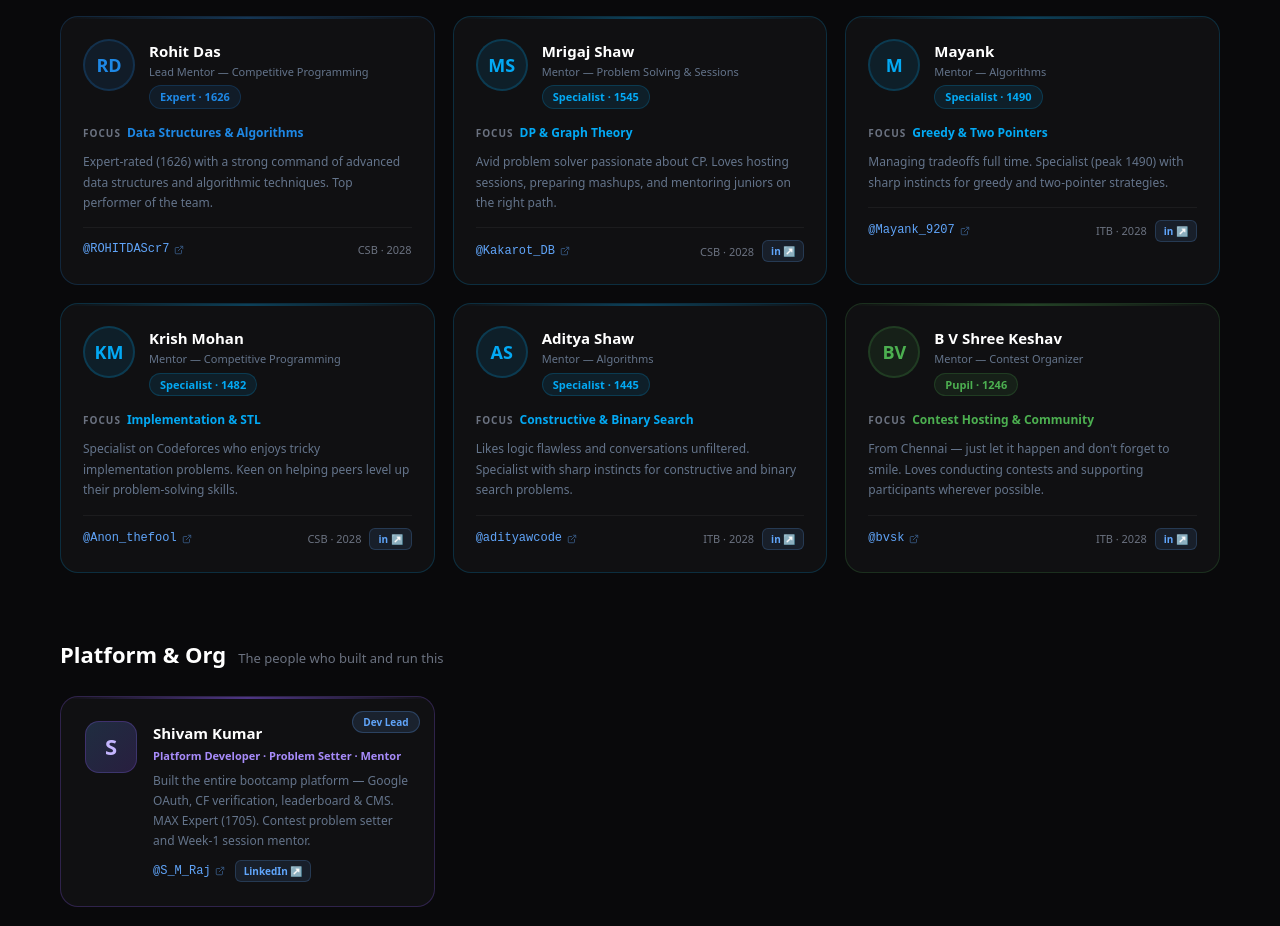
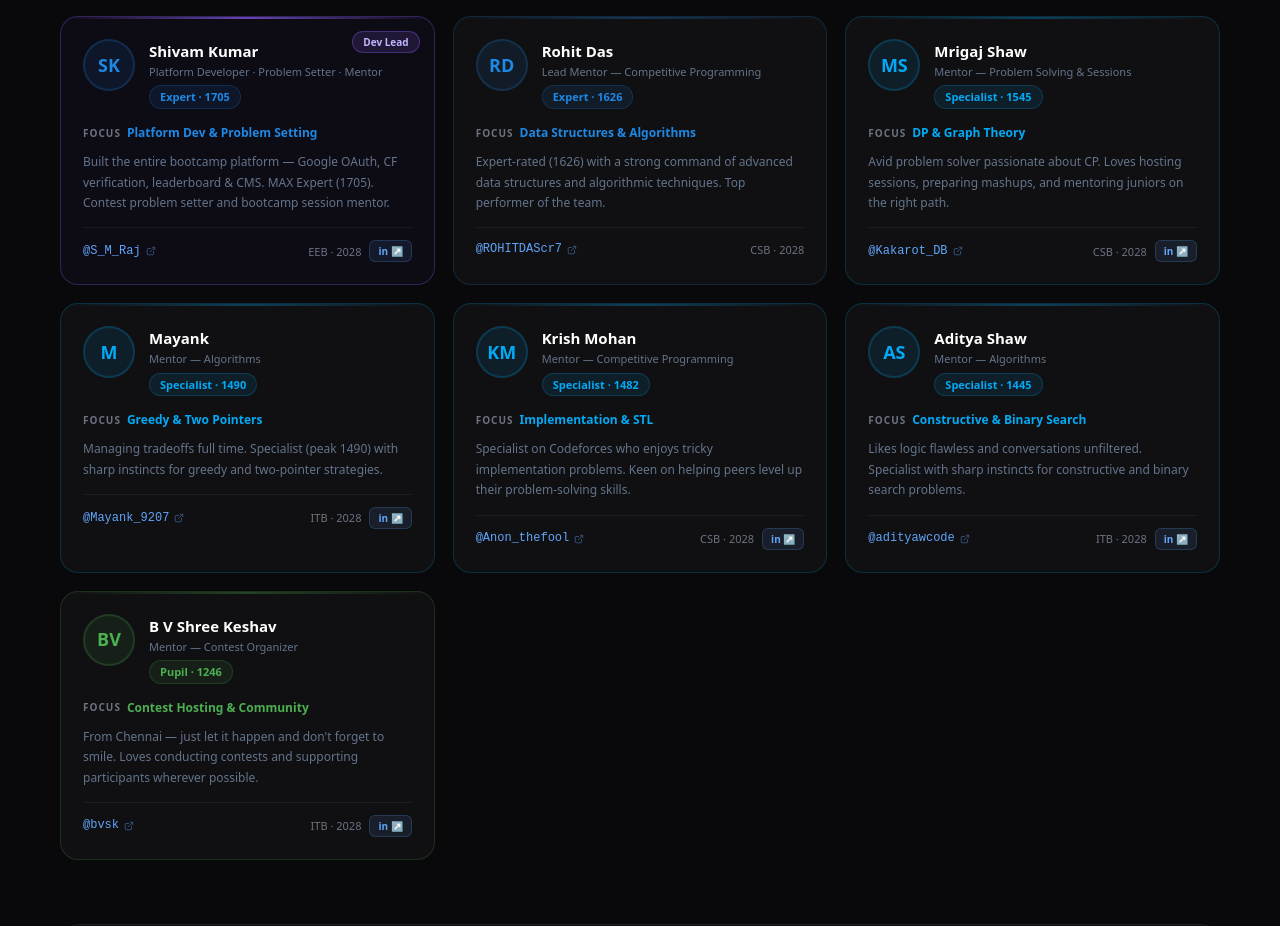
Before and after one commit to shivam-smraj/CodeIIEST-Summer-Bootcamp, a Next.js app: page /team in a window 1280 px wide. Shown: the part 680-1606 px from the top of the page. Built offline with nearby package versions, Linux system fonts and the light colour scheme; no server answers.

Commit message:
feat: add Shivam to Mentors & Team, remove Platform & Org section

```diff
--- a/src/app/team/page.tsx
+++ b/src/app/team/page.tsx
@@ -12,7 +12,21 @@ const MENTORS: {
   name: string; role: string; cfHandle: string; cfRating: number;
   cfRank: string; department: string; batch: number;
   linkedin?: string; image?: string; bio: string; speciality: string;
+  isDevLead?: boolean;
 }[] = [
+    {
+      name: 'Shivam Kumar',
+      role: 'Platform Developer · Problem Setter · Mentor',
+      cfHandle: 'S_M_Raj',
+      cfRating: 1705,
+      cfRank: 'expert',
+      department: 'EEB',
+      batch: 2028,
+      bio: 'Built the entire bootcamp platform — Google OAuth, CF verification, leaderboard & CMS. MAX Expert (1705). Contest problem setter and bootcamp session mentor.',
+      speciality: 'Platform Dev & Problem Setting',
+      linkedin: 'https://www.linkedin.com/in/smraj0198/',
+      isDevLead: true,
+    },
     {
       name: 'Rohit Das',
       role: 'Lead Mentor — Competitive Programming',
@@ -86,27 +100,13 @@ const MENTORS: {
     },
   ];
 
-const ORGANIZERS = [
-  {
-    name: 'Shivam Kumar',
-    role: 'Platform Developer · Problem Setter · Mentor',
-    cfHandle: 'S_M_Raj',
-    cfRating: 1705,
-    department: 'EEB',
-    batch: 2028,
-    bio: 'Built the entire bootcamp platform — Google OAuth, CF verification, leaderboard & CMS. MAX Expert (1705). Contest problem setter and Week-1 session mentor.',
-    linkedin: 'https://www.linkedin.com/in/smraj0198/',
-    isDevLead: true,
-  },
-];
-
 const RANK_COLORS: Record<string, { text: string; bg: string; border: string }> = {
-  newbie:             { text: '#9e9e9e', bg: 'rgba(158,158,158,0.10)', border: 'rgba(158,158,158,0.20)' },
-  pupil:              { text: '#4caf50', bg: 'rgba(76,175,80,0.10)',   border: 'rgba(76,175,80,0.20)'   },
-  specialist:         { text: '#03a9f4', bg: 'rgba(3,169,244,0.10)',   border: 'rgba(3,169,244,0.20)'   },
-  expert:             { text: '#1e88e5', bg: 'rgba(30,136,229,0.10)',  border: 'rgba(30,136,229,0.20)'  },
-  'candidate master': { text: '#aa00ff', bg: 'rgba(170,0,255,0.10)',   border: 'rgba(170,0,255,0.20)'   },
-  master:             { text: '#ff6d00', bg: 'rgba(255,109,0,0.10)',   border: 'rgba(255,109,0,0.20)'   },
+  newbie: { text: '#9e9e9e', bg: 'rgba(158,158,158,0.10)', border: 'rgba(158,158,158,0.20)' },
+  pupil: { text: '#4caf50', bg: 'rgba(76,175,80,0.10)', border: 'rgba(76,175,80,0.20)' },
+  specialist: { text: '#03a9f4', bg: 'rgba(3,169,244,0.10)', border: 'rgba(3,169,244,0.20)' },
+  expert: { text: '#1e88e5', bg: 'rgba(30,136,229,0.10)', border: 'rgba(30,136,229,0.20)' },
+  'candidate master': { text: '#aa00ff', bg: 'rgba(170,0,255,0.10)', border: 'rgba(170,0,255,0.20)' },
+  master: { text: '#ff6d00', bg: 'rgba(255,109,0,0.10)', border: 'rgba(255,109,0,0.20)' },
 };
 
 export default function TeamPage() {
@@ -222,64 +222,6 @@ export default function TeamPage() {
           </div>
         </div>
 
-        {/* ── Organizers ────────────────────────────────────────────────── */}
-        <div style={{ marginBottom: 60 }}>
-          <div style={{ display: 'flex', alignItems: 'baseline', gap: 12, marginBottom: 24 }}>
-            <h2 style={{ color: '#fff', fontWeight: 800, fontSize: 22 }}>Platform &amp; Org</h2>
-            <span style={{ color: '#6b7280', fontSize: 13 }}>The people who built and run this</span>
-          </div>
-
-          <div style={{ display: 'grid', gridTemplateColumns: 'repeat(auto-fill, minmax(300px, 1fr))', gap: 18 }}>
-            {ORGANIZERS.map(org => (
-              <div key={org.cfHandle} style={{
-                background: 'rgba(255,255,255,0.03)', border: '1px solid rgba(139,92,246,0.25)',
-                borderRadius: 18, padding: 24, display: 'flex', gap: 16,
-                position: 'relative', overflow: 'hidden',
-              }}>
-                {/* Top accent */}
-                <div style={{ position: 'absolute', top: 0, left: 0, right: 0, height: 2, background: 'linear-gradient(90deg, transparent, rgba(139,92,246,0.5), transparent)' }} />
-
-                {org.isDevLead && (
-                  <div style={{
-                    position: 'absolute', top: 14, right: 14,
-                    background: 'rgba(96,165,250,0.12)', border: '1px solid rgba(96,165,250,0.25)',
-                    borderRadius: 20, padding: '2px 10px', fontSize: 10, fontWeight: 700, color: '#60a5fa',
-                  }}>
-                    Dev Lead
-                  </div>
-                )}
-                <div style={{
-                  width: 52, height: 52, borderRadius: 14, flexShrink: 0,
-                  background: 'linear-gradient(135deg, rgba(96,165,250,0.2), rgba(139,92,246,0.2))',
-                  border: '1px solid rgba(139,92,246,0.25)',
-                  display: 'flex', alignItems: 'center', justifyContent: 'center',
-                  color: '#c4b5fd', fontWeight: 900, fontSize: 22,
-                }}>
-                  {org.name[0]}
-                </div>
-                <div style={{ minWidth: 0, flex: 1 }}>
-                  <h3 style={{ color: '#fff', fontWeight: 700, fontSize: 15, marginBottom: 3 }}>{org.name}</h3>
-                  <p style={{ color: '#a78bfa', fontSize: 11, fontWeight: 600, marginBottom: 8, lineHeight: 1.4 }}>{org.role}</p>
-                  <p style={{ color: '#64748b', fontSize: 12, lineHeight: 1.65, marginBottom: 10 }}>{org.bio}</p>
-                  <div style={{ display: 'flex', alignItems: 'center', gap: 10, flexWrap: 'wrap' }}>
-                    <a href={`https://codeforces.com/profile/${org.cfHandle}`}
-                      target="_blank" rel="noopener noreferrer"
-                      style={{ color: '#60a5fa', fontSize: 12, fontFamily: 'monospace', textDecoration: 'none', display: 'inline-flex', alignItems: 'center', gap: 4 }}>
-                      @{org.cfHandle} <ExternalLink style={{ width: 10, height: 10, opacity: 0.5 }} />
-                    </a>
-                    {org.linkedin && (
-                      <a href={org.linkedin} target="_blank" rel="noopener noreferrer"
-                        style={{ background: 'rgba(96,165,250,0.10)', border: '1px solid rgba(96,165,250,0.20)', borderRadius: 6, padding: '2px 8px', color: '#60a5fa', fontSize: 10, fontWeight: 600, textDecoration: 'none' }}>
-                        LinkedIn ↗
-                      </a>
-                    )}
-                  </div>
-                </div>
-              </div>
-            ))}
-          </div>
-        </div>
-
         {/* ── Rules from PDF ────────────────────────────────────────────── */}
         <div style={{
           background: 'rgba(255,255,255,0.02)', border: '1px solid rgba(255,255,255,0.07)',
@@ -290,12 +232,12 @@ export default function TeamPage() {
           </h2>
           <div style={{ display: 'grid', gridTemplateColumns: 'repeat(auto-fill, minmax(260px, 1fr))', gap: 14 }}>
             {[
-              { n: 'i',   rule: 'Write your own code.',         detail: "Discussing live, copying, or letting AI do your thinking = cheating. We catch it, you're out." },
-              { n: 'ii',  rule: 'Syntax ok. Solution not.',     detail: "Looking up syntax is fine. If you can't write what you're pasting, you don't know it yet." },
-              { n: 'iii', rule: 'Missed a contest?',            detail: 'Scores zero and gets dropped from your average. Life happens — just show up next week.' },
-              { n: 'iv',  rule: 'Upsolve, always.',             detail: "Every problem you couldn't crack on Friday is homework before Monday. The contest is the diagnostic." },
-              { n: 'v',   rule: "Don't watch your rating in W1.", detail: 'It will dip. It will bounce. Two contests is noise. Two months is signal. Stop refreshing.' },
-              { n: 'vi',  rule: 'Stuck? WhatsApp group.',       detail: 'Seniors are in there for a reason. No dumb questions — only unasked ones.' },
+              { n: 'i', rule: 'Write your own code.', detail: "Discussing live, copying, or letting AI do your thinking = cheating. We catch it, you're out." },
+              { n: 'ii', rule: 'Syntax ok. Solution not.', detail: "Looking up syntax is fine. If you can't write what you're pasting, you don't know it yet." },
+              { n: 'iii', rule: 'Missed a contest?', detail: 'Scores zero and gets dropped from your average. Life happens — just show up next week.' },
+              { n: 'iv', rule: 'Upsolve, always.', detail: "Every problem you couldn't crack on Friday is homework before Monday. The contest is the diagnostic." },
+              { n: 'v', rule: "Don't watch your rating in W1.", detail: 'It will dip. It will bounce. Two contests is noise. Two months is signal. Stop refreshing.' },
+              { n: 'vi', rule: 'Stuck? WhatsApp group.', detail: 'Seniors are in there for a reason. No dumb questions — only unasked ones.' },
             ].map(({ n, rule, detail }) => (
               <div key={n} style={{
                 background: 'rgba(255,255,255,0.03)', border: '1px solid rgba(255,255,255,0.06)',
@@ -345,12 +287,28 @@ function MentorCard({ mentor }: { mentor: typeof MENTORS[0] }) {
 
   return (
     <div style={{
-      background: 'rgba(255,255,255,0.03)', border: `1px solid ${rc.border}`,
+      background: mentor.isDevLead ? 'rgba(139,92,246,0.04)' : 'rgba(255,255,255,0.03)',
+      border: mentor.isDevLead ? '1px solid rgba(139,92,246,0.30)' : `1px solid ${rc.border}`,
       borderRadius: 18, padding: 22, overflow: 'hidden', position: 'relative',
       transition: 'transform 0.2s ease, border-color 0.2s ease',
     }}>
       {/* Top color accent */}
-      <div style={{ position: 'absolute', top: 0, left: 0, right: 0, height: 2, background: `linear-gradient(90deg, transparent, ${rc.text}50, transparent)` }} />
+      <div style={{ position: 'absolute', top: 0, left: 0, right: 0, height: 2,
+        background: mentor.isDevLead
+          ? 'linear-gradient(90deg, transparent, rgba(139,92,246,0.7), transparent)'
+          : `linear-gradient(90deg, transparent, ${rc.text}50, transparent)`,
+      }} />
+
+      {/* Dev Lead badge */}
+      {mentor.isDevLead && (
+        <div style={{
+          position: 'absolute', top: 14, right: 14,
+          background: 'rgba(139,92,246,0.15)', border: '1px solid rgba(139,92,246,0.35)',
+          borderRadius: 20, padding: '2px 10px', fontSize: 10, fontWeight: 700, color: '#c4b5fd',
+        }}>
+          Dev Lead
+        </div>
+      )}
 
       {/* Header */}
       <div style={{ display: 'flex', gap: 14, alignItems: 'flex-start', marginBottom: 14 }}>
```
Lines whose indentation alone changed are shown as unchanged.
